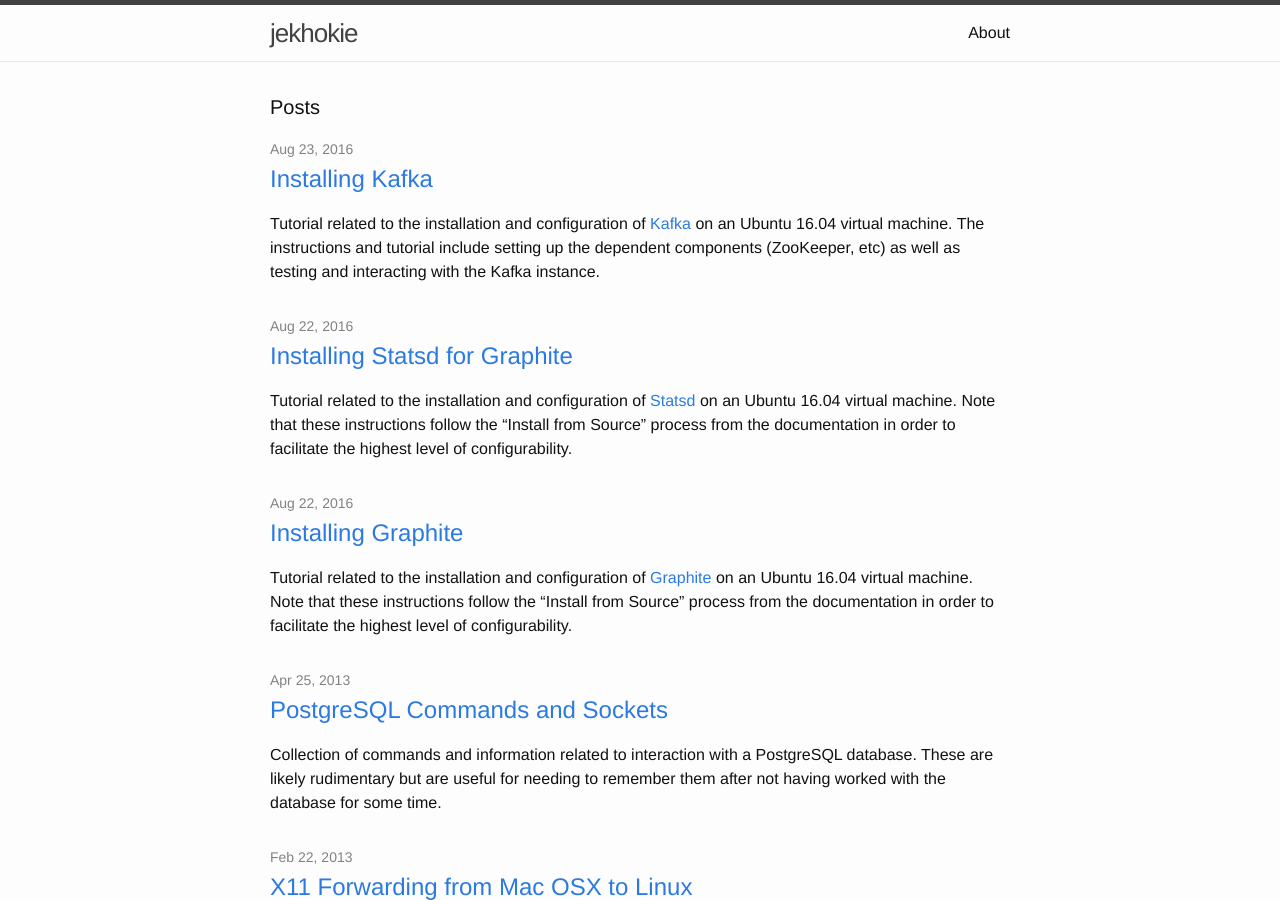
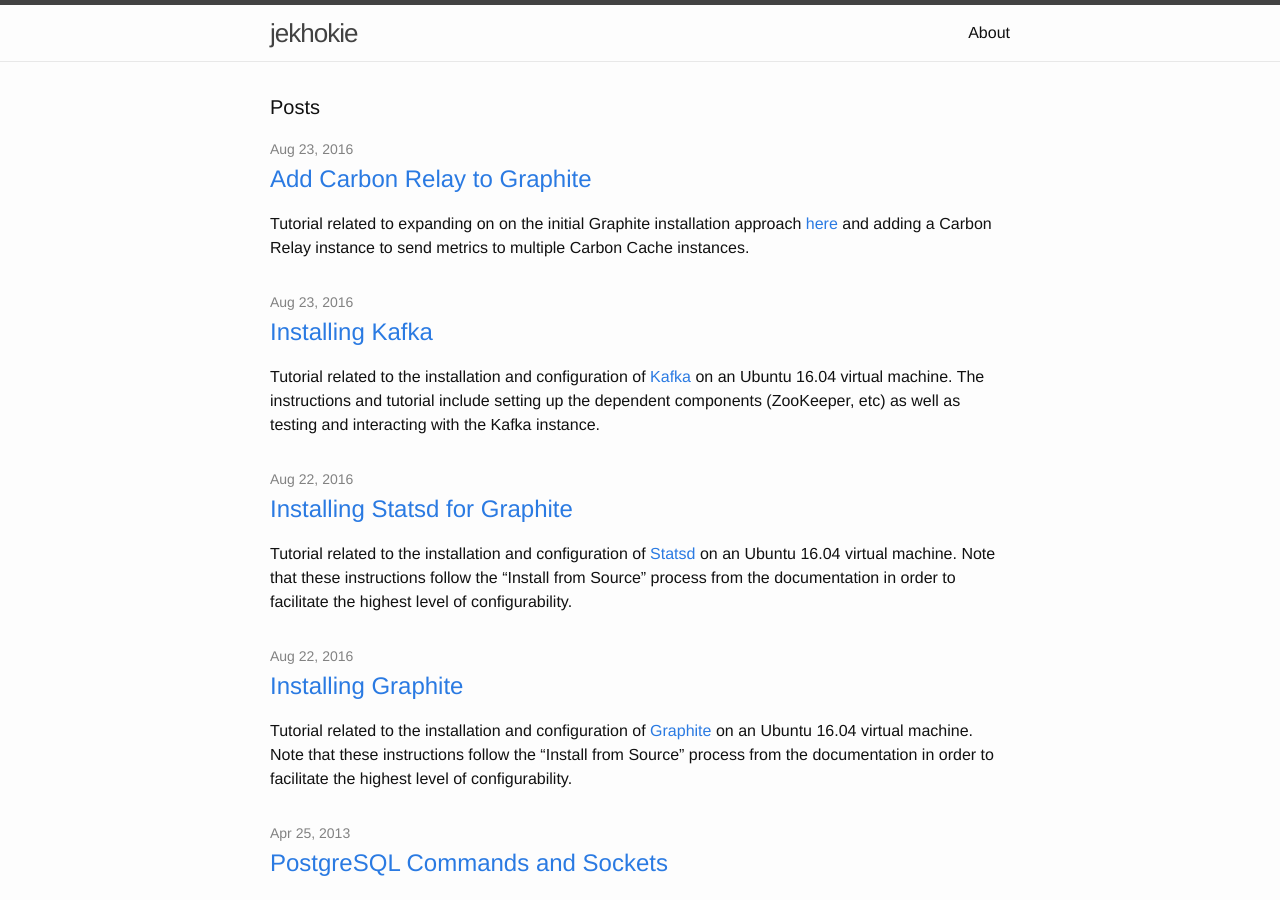
Before and after one commit to jekhokie/jekhokie.github.io, a Jekyll site: the page built from index.html, in a window 1280 px wide and 900 px high. Built offline with Jekyll 4.4.1, drawn with Linux system fonts in a browser that asks for light colours; some of the changed lines change nothing that is shown.

Commit message:
Add Post on Carbon Relay
Add a post detailing how to install/configure a Graphite Carbon relay.

```diff
--- a/_posts/2016-08-22-installing-graphite.markdown
+++ b/_posts/2016-08-22-installing-graphite.markdown
@@ -2,7 +2,7 @@
 layout: post
 title:  "Installing Graphite"
 date:   2016-08-22 04:36:04 -0400
-categories: ubuntu graphite
+categories: ubuntu graphite carbon whisper
 ---
 Tutorial related to the installation and configuration of [Graphite](http://graphiteapp.org/) on
 an Ubuntu 16.04 virtual machine. Note that these instructions follow the "Install from Source" process
--- /dev/null
+++ b/_posts/2016-08-23-add-carbon-relay-to-graphite.markdown
@@ -0,0 +1,148 @@
+---
+layout: post
+title:  "Add Carbon Relay to Graphite"
+date:   2016-08-23 12:43:14 -0400
+categories: ubuntu graphite carbon whisper relay
+---
+Tutorial related to expanding on on the initial Graphite installation approach
+[here]({% post_url 2016-08-22-installing-graphite %}) and adding a Carbon Relay instance to send metrics
+to multiple Carbon Cache instances.
+
+### Warning
+
+Note that the resulting Carbon Relay setup from these instructions is **NOT** for production use. These
+instructions are for setting up an initial test/dev setup of Carbon Relay to understand how the application
+functions.
+
+### Prerequisites
+
+This tutorial assumes that multiple Carbon Cache instances are already provisioned and configured to
+accept metrics on a local or remote host. The tutorial is scoped to installing and configuring a Carbon
+Relay agent to send metrics downstream to multiple Carbon Cache instances.
+
+### Dependencies
+
+Install the required dependencies:
+
+{% highlight bash %}
+$ sudo apt-get install -y pkg-config \
+                          python-dev \
+                          python-pip \
+                          python-virtualenv \
+                          librrd-dev \
+                          git-core \
+                          gcc
+{% endhighlight %}
+
+### Process
+
+#### Installation/Configuration
+
+Create the Python virtual environment and set up the path settings:
+
+{% highlight bash %}
+$ sudo virtualenv /opt/graphite
+$ export PATH=/opt/graphite/bin:$PATH
+{% endhighlight %}
+
+Clone and build/install the required components:
+
+{% highlight bash %}
+# carbon relay - same as carbon cache package
+$ cd /usr/local/src
+$ sudo git clone https://github.com/graphite-project/carbon.git
+$ cd carbon
+$ sudo -E pip install -r requirements.txt
+$ sudo -E python setup.py install
+{% endhighlight %}
+
+Create the configuration (default) files:
+
+{% highlight bash %}
+$ cd /opt/graphite/conf
+
+# copy the storage schema and edit for purposes - this should probably match the carbon caches
+$ sudo cp storage-schemas.conf.example storage-schemas.conf
+
+# carbon
+$ sudo cp carbon.conf.example carbon.conf
+# update the following configuration parameter in the carbon.conf file to ensure not running as superuser
+#   USER = carbonusr
+# also, ensure that the following relay settings are specified
+#   RELAY_METHOD = rules
+#   DESTINATIONS = <IP1>:<PICKLE_PORT1>:a, <IP2>:<PICKLE_PORT2>:b
+
+# carbon relay
+$ sudo cp relay-rules.conf.example relay-rules.conf
+# update the [default] section to reflect the carbon cache instance IP:Port combinations to route to
+# note that the port numbers must be the PICKLE port numbers
+#   [default]
+#   default = true
+#   destinations = <IP1>:<PICKLE_PORT1>:a, <IP2>:<PICKLE_PORT2>:b
+{% endhighlight %}
+
+Create the carbon group and user for the carbon service:
+
+{% highlight bash %}
+$ sudo groupadd carbon
+$ sudo useradd -c "User for the carbon service" -g carbon -s /dev/null carbonusr
+{% endhighlight %}
+
+Adjust permissions for files, binaries and directories for the Carbon user:
+
+{% highlight bash %}
+$ sudo mkdir -p /opt/graphite/storage/log/carbon-relay
+$ sudo chown -R carbonusr:carbon /opt/graphite/storage/log
+$ sudo chmod 775 /opt/graphite/storage
+$ sudo chgrp carbon /opt/graphite/storage
+{% endhighlight %}
+
+Start the carbon relay, and ensure it is running:
+
+{% highlight bash %}
+$ sudo -E /opt/graphite/bin/carbon-relay.py \
+          --config=/opt/graphite/conf/carbon.conf \
+          --rules=/opt/graphite/conf/relay-rules.conf \
+          start
+# to check the status of the carbon-relay daemon:
+$ sudo -E /opt/graphite/bin/carbon-relay.py status
+#   carbon-relay (instance a) is running with pid 15225
+{% endhighlight %}
+
+#### Validation
+
+Ensure the carbon relay process is running/listening on correct ports:
+
+{% highlight bash %}
+$ cat /opt/graphite/storage/carbon-relay-a.pid
+# 15225
+$ pgrep -fa carbon
+# 15225 /usr/bin/python /opt/graphite/bin/carbon-relay.py
+#       --config=/opt/graphite/conf/carbon.conf
+#       --rules=/opt/graphite/conf/relay-rules.conf start
+$ netstat -vant | grep LISTEN | grep '201[34]'
+# tcp        0      0 0.0.0.0:2013            0.0.0.0:*               LISTEN
+# tcp        0      0 0.0.0.0:2014            0.0.0.0:*               LISTEN
+{% endhighlight %}
+
+Send some new data and validate the data is received and stored by each carbon cache. For instance,
+run the netcat (nc) command on a local host and point it at the relay instance IP address or hostname
+to send the test metric to the relay. Once performed, navigate to the instance running each carbon
+cache service and run the whisper-fetch.py script to ensure that the metric made it from the relay
+down to the whisper database.
+
+{% highlight bash %}
+# send a metric "test.metric.foo" with value 2 at current time to relay on port 2013
+$ echo "test.something.foo 2 `date +%s`" | nc <CARBON_RELAY_IP> 2013
+
+# check to ensure that the metric shows up on each of the carbon cache instances
+# this command should be run locally on each carbon cache to ensure the metric was routed correctly
+$ /usr/local/bin/whisper-fetch.py /opt/graphite/storage/whisper/test/something/foo.wsp
+# should output a bunch of metrics for time series, including value sent to the relay above
+{% endhighlight %}
+
+### Credit
+
+Contributions to some of the above were gleaned from:
+
+* [GraphiteApp](http://graphite.readthedocs.io/en/latest/)
```
